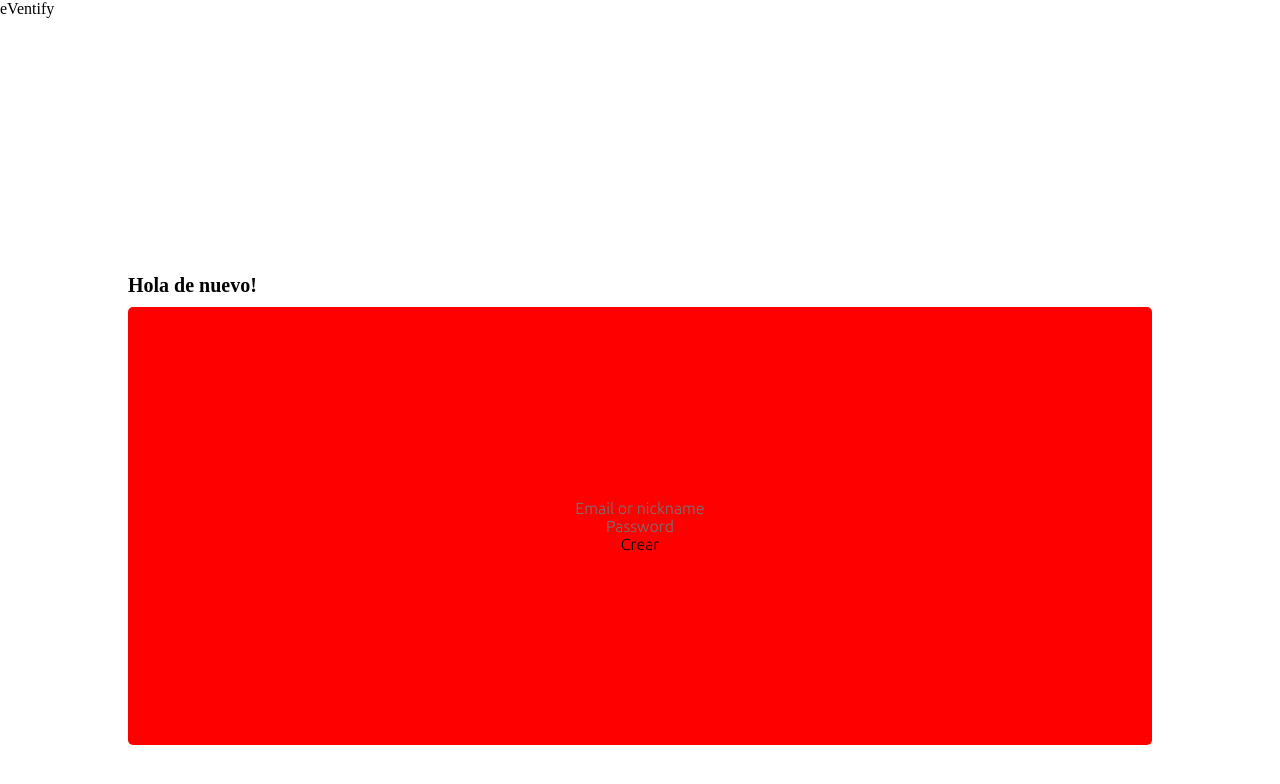
After one commit to sgoyret/Event-fi, a Flask app: page /sign-in in a window 1280 px wide. The commit adds this page. Shown: the top 784 px of the page. Run offline with Flask 2, Linux system fonts and the light colour scheme.

```diff
--- a/app.py
+++ b/app.py
@@ -7,5 +7,9 @@ app = Flask(__name__)
 def index():
     return render_template('index.html')
 
+@app.route('/sign-in', strict_slashes=False)
+def login():
+    return render_template('signin.html')
+
 if __name__ == '__main__':
     app.run(port=5001, debug=True)
--- a/static/scripts/mapcontainer.js
+++ b/static/scripts/mapcontainer.js
@@ -1,7 +1,7 @@
 mapboxgl.accessToken = 'pk.eyJ1IjoiZGlla2thbiIsImEiOiJjbDFucDY1ZWcwZDg4M2xtanM1ajAxdmw0In0.qWC1IZvfYRzjMzuRqPcbwQ';
 const map = new mapboxgl.Map({
     container: 'map', // container ID
-    style: 'mapbox://styles/diekkan/cl3uie8cy005r14o87c0e3azh', // style URL
+    style: 'mapbox://styles/mapbox/dark-v10', // style URL
     center: [-56.0797027522, -34.7892933233], // starting position [lng, lat]
     zoom: 16 // starting zoom
 });
--- /dev/null
+++ b/static/styles/loginstyle.css
@@ -0,0 +1,45 @@
+body {
+    margin: 0;
+    padding: 0;
+}
+
+.wraper {
+    width: 100%;
+    height: 100%;
+}
+
+.wraper > .container {
+    background-color: red;
+    border-radius: 5px;
+    /* align-self: center; */
+    /* align-items: center; */
+    text-align: center;
+    /* width: 90%; */
+    margin-left: 10%;
+    margin-right: 10%;
+    padding-bottom: 15%;
+    padding-top: 15%;
+    font-family: 'Ubuntu', sans-serif;
+}
+.wraper > .header > .welcome {
+    margin-left: 10%;
+    font-size: 20px;
+    font-weight: bold;
+    padding-bottom: 10px
+}
+.logo {
+    padding-bottom: 20%;
+}
+
+input {
+    all: unset;
+}
+.wraper > .container > #eventdata {
+}
+
+.wraper > .container > #eventdata > input {
+    display: block;
+    width: 100%;
+    margin-left: auto;
+    margin-right: auto;
+}
--- /dev/null
+++ b/templates/signin.html
@@ -0,0 +1,29 @@
+<!DOCTYPE html>
+<html lang="en">
+<head>
+    <meta charset="UTF-8">
+    <meta http-equiv="X-UA-Compatible" content="IE=edge">
+    <meta name="viewport" content="width=device-width, initial-scale=1.0">
+    <link rel="preconnect" href="https://fonts.googleapis.com">
+    <link rel="preconnect" href="https://fonts.gstatic.com" crossorigin>
+    <link href="https://fonts.googleapis.com/css2?family=Ubuntu:wght@300&display=swap" rel="stylesheet">
+    <link rel="stylesheet" href="/static/styles/loginstyle.css" type="text/css">
+    <title>Document</title>
+</head>
+<body>
+    <div class="wraper" id="wraper">
+        <div class="header">
+            <div class="logo"> eVentify</div>
+            <div class="welcome"> Hola de nuevo!</div>
+        </div>
+        <div class="container">
+            <form id="eventdata" method="POST">
+                <input name="pickname" class="login" placeholder="Email or nickname"></input>
+                <input name="password" class="login" placeholder="Password"></input>
+                <div id="create"> Crear</div>
+            </form>
+        </div>
+        <div class="footer"></div>
+    </div>
+</body>
+</html>
```
Also changed, not shown: static/styles/style1.css (+13 -11 lines), static/img/add-svgrepo-com.svg (added), static/img/bx-menu.svg (added), static/img/bx-plus-circle.svg (added), static/img/bxs-user-circle.svg (added), static/img/menu-svgrepo-com.svg (added), static/img/user-svgrepo-com.svg (added).
